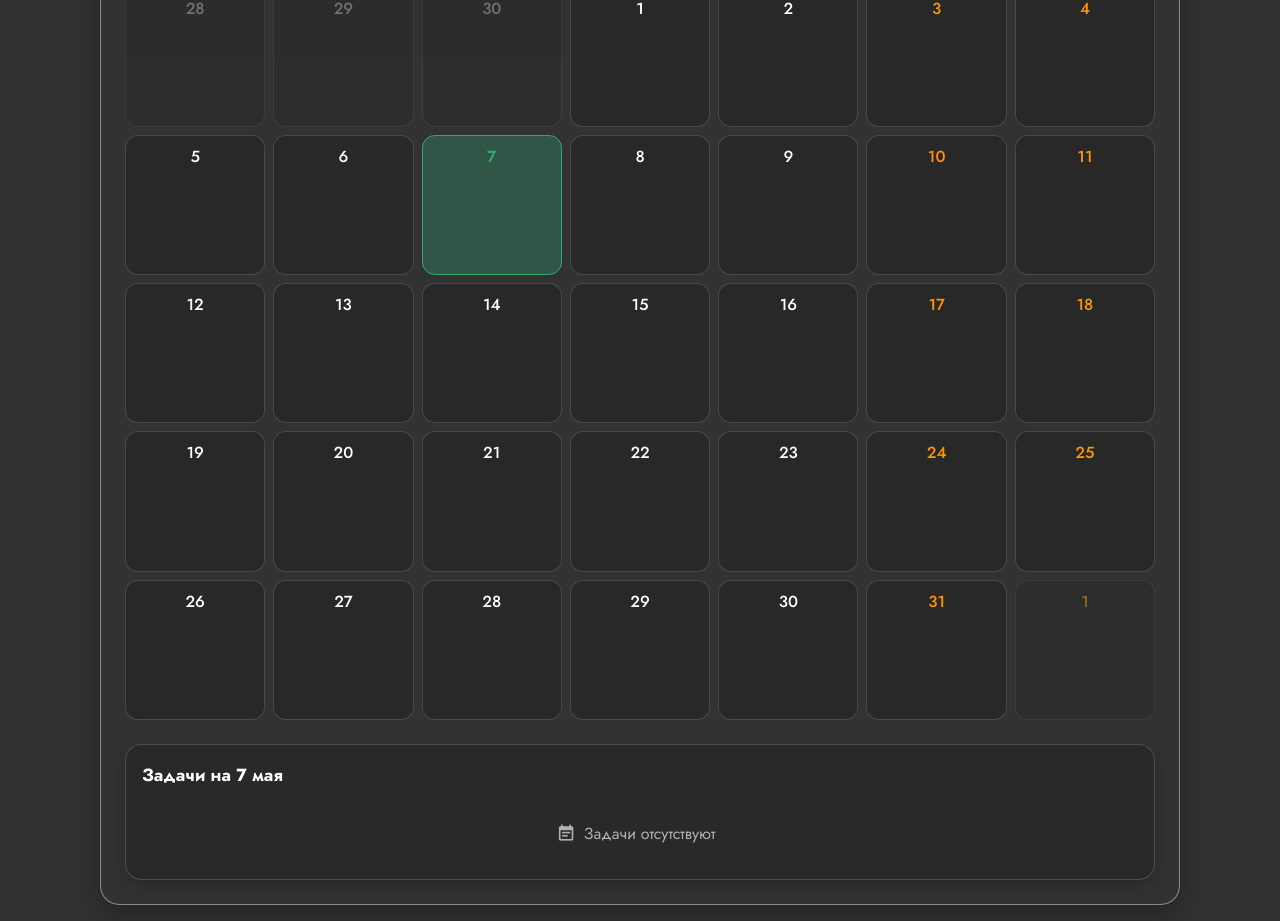
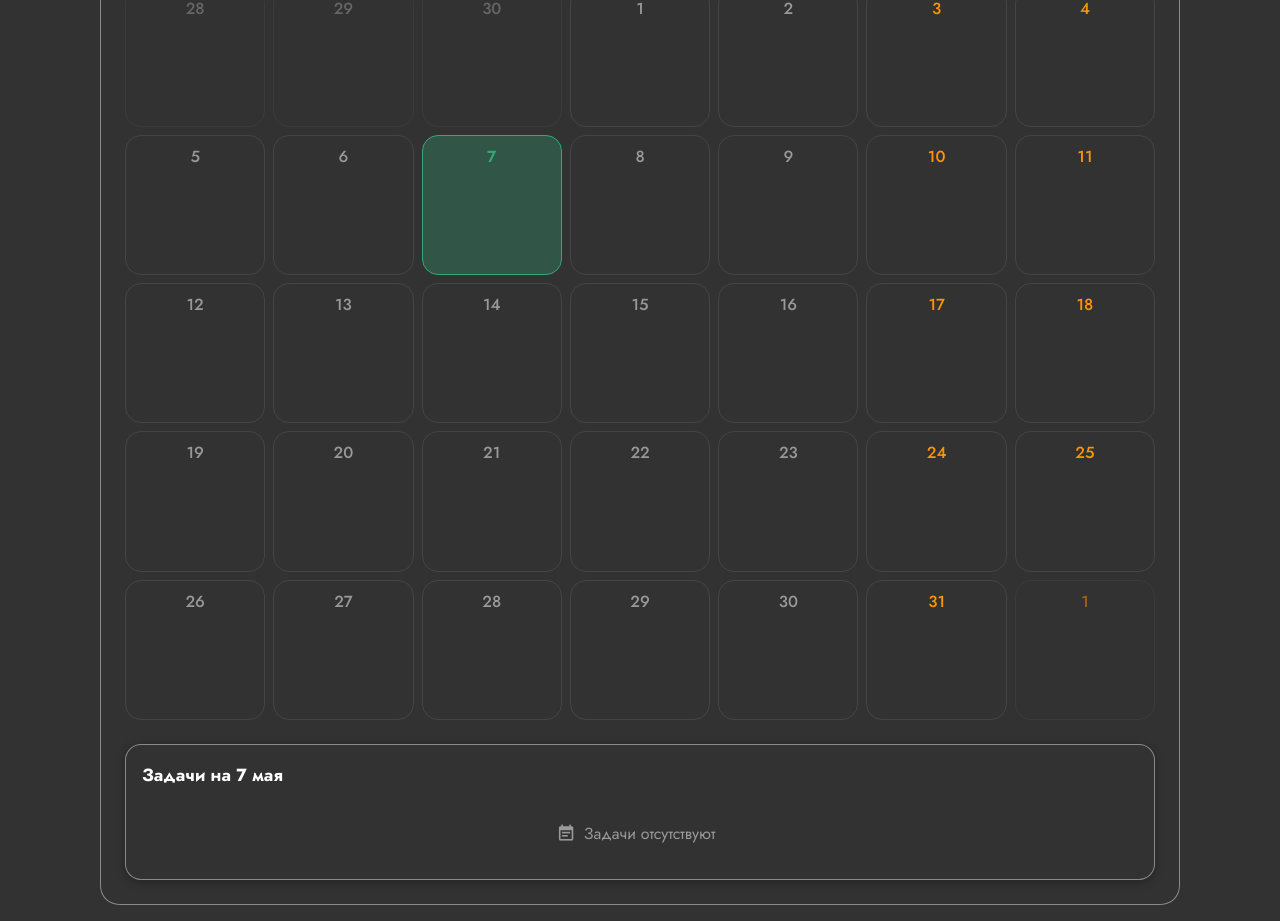
Before and after one commit to Sergey-Okey/toka-app, a Vue app in the folder my-app-toka/: page /#/calendar in a window 1280 px wide. Shown: the part 260-1181 px from the top of the page. Built offline with nearby package versions, Linux system fonts and the light colour scheme.

Commit message:
New Calendar

```diff
--- a/my-app-toka/src/assets/styles/variables.scss
+++ b/my-app-toka/src/assets/styles/variables.scss
@@ -5,7 +5,7 @@
   /* Акцентные цвета */
   --primary: #31a974;
   --primary-hex: #31a974;
-  --primary-rgb: 49, 169, 116;
+  --primary-rgb: rgba(49, 169, 116, 0.3);
   --primary-bg: rgba(49, 169, 116, 0.1);
 
   --secondary: #2196f3;
--- a/my-app-toka/src/components/BottomNav.vue
+++ b/my-app-toka/src/components/BottomNav.vue
@@ -25,9 +25,9 @@
 import { ref, onMounted } from 'vue'
 
 const navItems = ref([
-  { to: '/dashboard', icon: 'dashboard', label: 'Дашборд' },
   { to: '/tasks', icon: 'task_alt', label: 'Задачи' },
   { to: '/calendar', icon: 'event', label: 'Календарь' },
+  { to: '/dashboard', icon: 'dashboard', label: 'Дашборд' },
 ])
 
 const icons = ref([])
--- a/my-app-toka/src/components/Calendar.vue
+++ b/my-app-toka/src/components/Calendar.vue
@@ -214,8 +214,8 @@ const getPriorityLabel = (priority) => {
   border-radius: 1.2rem;
   backdrop-filter: blur(50px);
   padding: 1.5rem;
-  border: 1px solid rgba(221, 221, 221, 0.5);
-  box-shadow: 0 10px 30px rgba(0, 0, 0, 0.3);
+  border: 1px solid var(--border);
+  box-shadow: var(--shadoe-lg);
   max-width: 100%;
   margin: 0 auto;
   margin-bottom: 1rem;
@@ -223,7 +223,7 @@ const getPriorityLabel = (priority) => {
   position: relative;
   overflow: hidden;
 
-  @media (max-width: 400px) {
+  @media (max-width: 480px) {
     padding: 0.8rem;
     border-radius: 1rem;
   }
@@ -235,7 +235,7 @@ const getPriorityLabel = (priority) => {
   align-items: center;
   margin-bottom: 1.5rem;
 
-  @media (max-width: 400px) {
+  @media (max-width: 480px) {
     margin-bottom: 1rem;
     flex-wrap: wrap;
     gap: 0.5rem;
@@ -245,9 +245,9 @@ const getPriorityLabel = (priority) => {
     font-size: 1.3rem;
     font-weight: 600;
     margin: 0;
-    color: #ffffff;
+    color: var(--text-primary);
 
-    @media (max-width: 400px) {
+    @media (max-width: 480px) {
       font-size: 1.1rem;
       order: -1;
       width: 100%;
@@ -259,7 +259,7 @@ const getPriorityLabel = (priority) => {
     width: 2.5rem;
     height: 2.5rem;
     border-radius: 50%;
-    background-color: rgba(49, 169, 116, 0.2);
+    background-color: var(--primary-bg);
     border: none;
     display: flex;
     align-items: center;
@@ -267,20 +267,20 @@ const getPriorityLabel = (priority) => {
     cursor: pointer;
     transition: all 0.3s ease;
 
-    @media (max-width: 400px) {
+    @media (max-width: 480px) {
       width: 2rem;
       height: 2rem;
     }
 
     &:hover {
-      background-color: rgba(49, 169, 116, 0.3);
+      background-color: var(--primary-rgb);
     }
 
     .material-icons {
       font-size: 1.3rem;
       color: #31a974;
 
-      @media (max-width: 400px) {
+      @media (max-width: 480px) {
         font-size: 1.1rem;
       }
     }
@@ -292,7 +292,7 @@ const getPriorityLabel = (priority) => {
   grid-template-columns: repeat(7, 1fr);
   margin-bottom: 1rem;
 
-  @media (max-width: 400px) {
+  @media (max-width: 480px) {
     margin-bottom: 0.8rem;
   }
 
@@ -300,10 +300,10 @@ const getPriorityLabel = (priority) => {
     text-align: center;
     font-size: 1rem;
     font-weight: 500;
-    color: #b0b0b0;
+    color: var(--text-primary);
     padding: 0.5rem;
 
-    @media (max-width: 400px) {
+    @media (max-width: 480px) {
       font-size: 0.7rem;
       padding: 0.3rem;
     }
@@ -315,23 +315,23 @@ const getPriorityLabel = (priority) => {
   grid-template-columns: repeat(7, 1fr);
   gap: 0.5rem;
 
-  @media (max-width: 400px) {
+  @media (max-width: 480px) {
     gap: 0.2rem;
   }
 
   .calendar-day {
     aspect-ratio: 1;
     padding: 0.5rem;
-    border-radius: 0.8rem;
+    border-radius: var(--radius-lg);
     display: flex;
     flex-direction: column;
     align-items: center;
     cursor: pointer;
     transition: all 0.2s ease;
-    border: 1px solid #ffffff27;
-    background-color: rgba(30, 30, 32, 0.5);
+    border: 1px solid var(--border-dark);
+    background-color: var(--bg-primary);
 
-    @media (max-width: 400px) {
+    @media (max-width: 480px) {
       padding: 0.2rem;
       border-radius: 0.6rem;
     }
@@ -341,7 +341,7 @@ const getPriorityLabel = (priority) => {
       font-weight: 500;
       margin-bottom: 0.3rem;
 
-      @media (max-width: 400px) {
+      @media (max-width: 480px) {
         font-size: 0.7rem;
         margin-bottom: 0.1rem;
       }
@@ -354,7 +354,7 @@ const getPriorityLabel = (priority) => {
       gap: 0.2rem;
       width: 100%;
 
-      @media (max-width: 400px) {
+      @media (max-width: 480px) {
         gap: 0.1rem;
       }
 
@@ -363,7 +363,7 @@ const getPriorityLabel = (priority) => {
         height: 0.5rem;
         border-radius: 50%;
 
-        @media (max-width: 400px) {
+        @media (max-width: 480px) {
           width: 0.3rem;
           height: 0.3rem;
         }
@@ -391,12 +391,12 @@ const getPriorityLabel = (priority) => {
     }
 
     &:hover {
-      background-color: rgba(221, 221, 221, 0.1);
+      background-color: var(--bg-tertiary);
     }
 
     &.current-month {
       .day-number {
-        color: #ffffff;
+        color: var(--text-tertiary);
       }
     }
 
@@ -404,7 +404,7 @@ const getPriorityLabel = (priority) => {
       opacity: 0.5;
 
       .day-number {
-        color: #b0b0b0;
+        color: var(--text-tertiary);
       }
     }
 
@@ -448,13 +448,13 @@ const getPriorityLabel = (priority) => {
 
 .day-tasks-panel {
   margin-top: 1.5rem;
-  background: rgba(40, 40, 42, 0.9);
-  border-radius: 1rem;
+  background: var(--bg-primary);
+  border-radius: var(--radius-lg);
   padding: 1rem;
-  border: 1px solid rgba(221, 221, 221, 0.2);
-  box-shadow: 0 5px 15px rgba(0, 0, 0, 0.2);
+  border: 1px solid var(--border);
+  box-shadow: var(--shadow-sm);
 
-  @media (max-width: 400px) {
+  @media (max-width: 480px) {
     margin-top: 1rem;
     padding: 0.8rem;
     border-radius: 0.8rem;
@@ -466,16 +466,16 @@ const getPriorityLabel = (priority) => {
     align-items: center;
     margin-bottom: 1rem;
 
-    @media (max-width: 400px) {
+    @media (max-width: 480px) {
       margin-bottom: 0.8rem;
     }
 
     h3 {
       margin: 0;
       font-size: 1.1rem;
-      color: #ffffff;
+      color: var(--text-primary);
 
-      @media (max-width: 400px) {
+      @media (max-width: 480px) {
         font-size: 0.9rem;
       }
     }
@@ -486,14 +486,14 @@ const getPriorityLabel = (priority) => {
     overflow-y: auto;
     padding-right: 0.5rem;
 
-    @media (max-width: 400px) {
+    @media (max-width: 480px) {
       max-height: 200px;
     }
 
     &::-webkit-scrollbar {
       width: 6px;
 
-      @media (max-width: 400px) {
+      @media (max-width: 480px) {
         width: 4px;
       }
     }
@@ -515,9 +515,9 @@ const getPriorityLabel = (priority) => {
     justify-content: center;
     gap: 0.5rem;
     padding: 1rem;
-    color: #b0b0b0;
+    color: var(--text-tertiary);
 
-    @media (max-width: 400px) {
+    @media (max-width: 480px) {
       padding: 0.8rem;
       font-size: 0.8rem;
     }
@@ -525,7 +525,7 @@ const getPriorityLabel = (priority) => {
     .material-icons {
       font-size: 1.2rem;
 
-      @media (max-width: 400px) {
+      @media (max-width: 480px) {
         font-size: 1rem;
       }
     }
@@ -536,13 +536,13 @@ const getPriorityLabel = (priority) => {
   display: flex;
   align-items: center;
   padding: 0.8rem;
-  border-radius: 0.8rem;
-  background: rgba(30, 30, 32, 0.7);
+  border-radius: var(--radius-lg);
+  background: var(--bg-secondary);
   cursor: pointer;
   transition: all 0.2s ease;
   margin-bottom: 0.5rem;
 
-  @media (max-width: 400px) {
+  @media (max-width: 480px) {
     padding: 0.6rem;
     border-radius: 0.6rem;
     margin-bottom: 0.3rem;
@@ -582,7 +582,7 @@ const getPriorityLabel = (priority) => {
   .task-checkbox {
     margin-right: 0.8rem;
 
-    @media (max-width: 400px) {
+    @media (max-width: 480px) {
       margin-right: 0.6rem;
     }
 
@@ -590,7 +590,7 @@ const getPriorityLabel = (priority) => {
       color: #31a974;
       font-size: 1.2rem;
 
-      @media (max-width: 400px) {
+      @media (max-width: 480px) {
         font-size: 1rem;
       }
     }
@@ -601,10 +601,10 @@ const getPriorityLabel = (priority) => {
 
     .task-title {
       font-size: 0.95rem;
-      color: #ffffff;
+      color: var(--text-primary);
       margin-bottom: 0.2rem;
 
-      @media (max-width: 400px) {
+      @media (max-width: 480px) {
         font-size: 0.8rem;
         margin-bottom: 0.1rem;
       }
@@ -612,9 +612,8 @@ const getPriorityLabel = (priority) => {
 
     .task-priority {
       font-size: 0.75rem;
-      color: #b0b0b0;
 
-      @media (max-width: 400px) {
+      @media (max-width: 480px) {
         font-size: 0.65rem;
       }
     }
--- a/my-app-toka/src/components/TaskManager.vue
+++ b/my-app-toka/src/components/TaskManager.vue
@@ -620,8 +620,7 @@ const toggleSortDirection = () => {
 
 .search-input:focus {
   border-color: var(--primary);
-  box-shadow:
-    0 0 0 3px rgba(var(--primary-rgb), 0.15),
+  box-shadow: 0 0 0 3px rgba(var(--primary-rgb), 0.15),
     inset 0 1px 2px rgba(0, 0, 0, 0.05);
   outline: none;
 }
@@ -1359,8 +1358,7 @@ label {
 
 .input-field:focus {
   border-color: var(--primary);
-  box-shadow:
-    0 0 0 3px rgba(var(--primary-rgb), 0.15),
+  box-shadow: 0 0 0 3px rgba(var(--primary-rgb), 0.15),
     inset 0 1px 2px rgba(0, 0, 0, 0.05);
   outline: none;
 }
```
